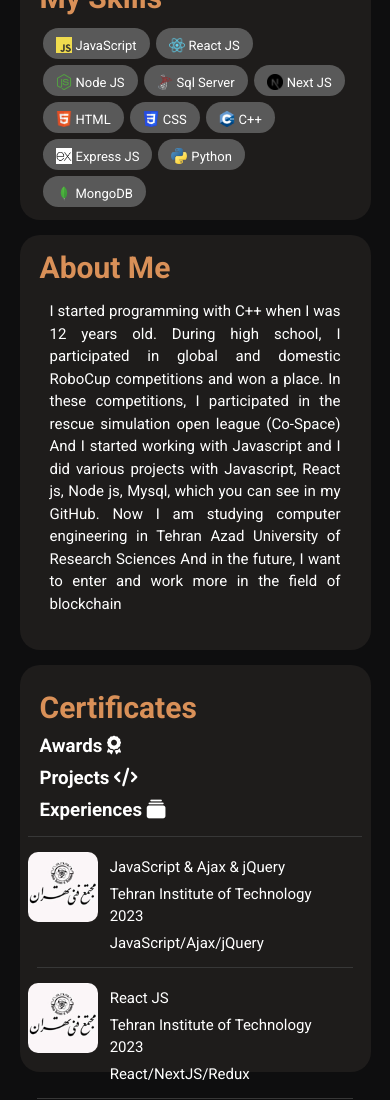
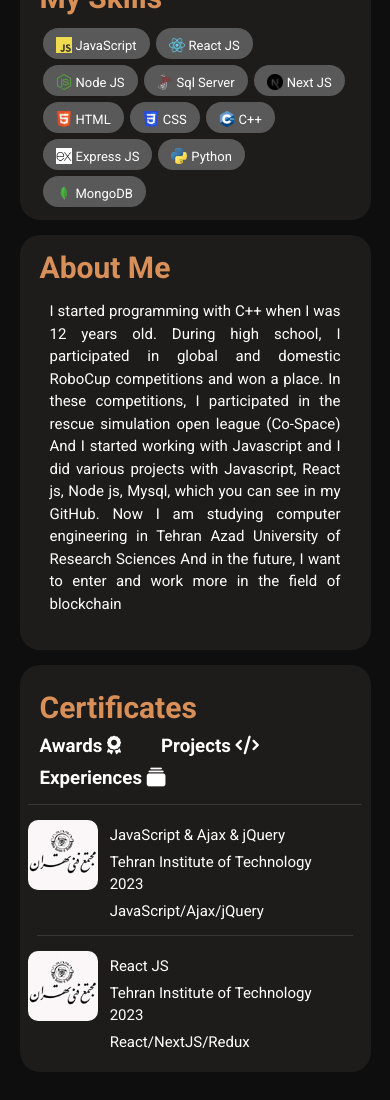
Before and after one commit to ariankoochak/PersonalWebsite, a React (Create React App) app in the folder ariankoochak/: page / in a window 390 px wide. Shown: the part 867-1967 px from the top of the page. Built offline with nearby package versions, Linux system fonts and the light colour scheme.

Commit message:
fix datas scroll bug

```diff
--- a/ariankoochak/src/Assets/Styles/global.css
+++ b/ariankoochak/src/Assets/Styles/global.css
@@ -724,8 +724,11 @@
         width: 100%;
         text-align: left;
     }
+    .datas-div .header .head-options{
+        width: 90% !important;
+    }
     .main-datas {
-        height: 248px !important;
+        height: 240px !important;
     }
     .certificate-card .certificate-datas a {
         right: 0;
```
